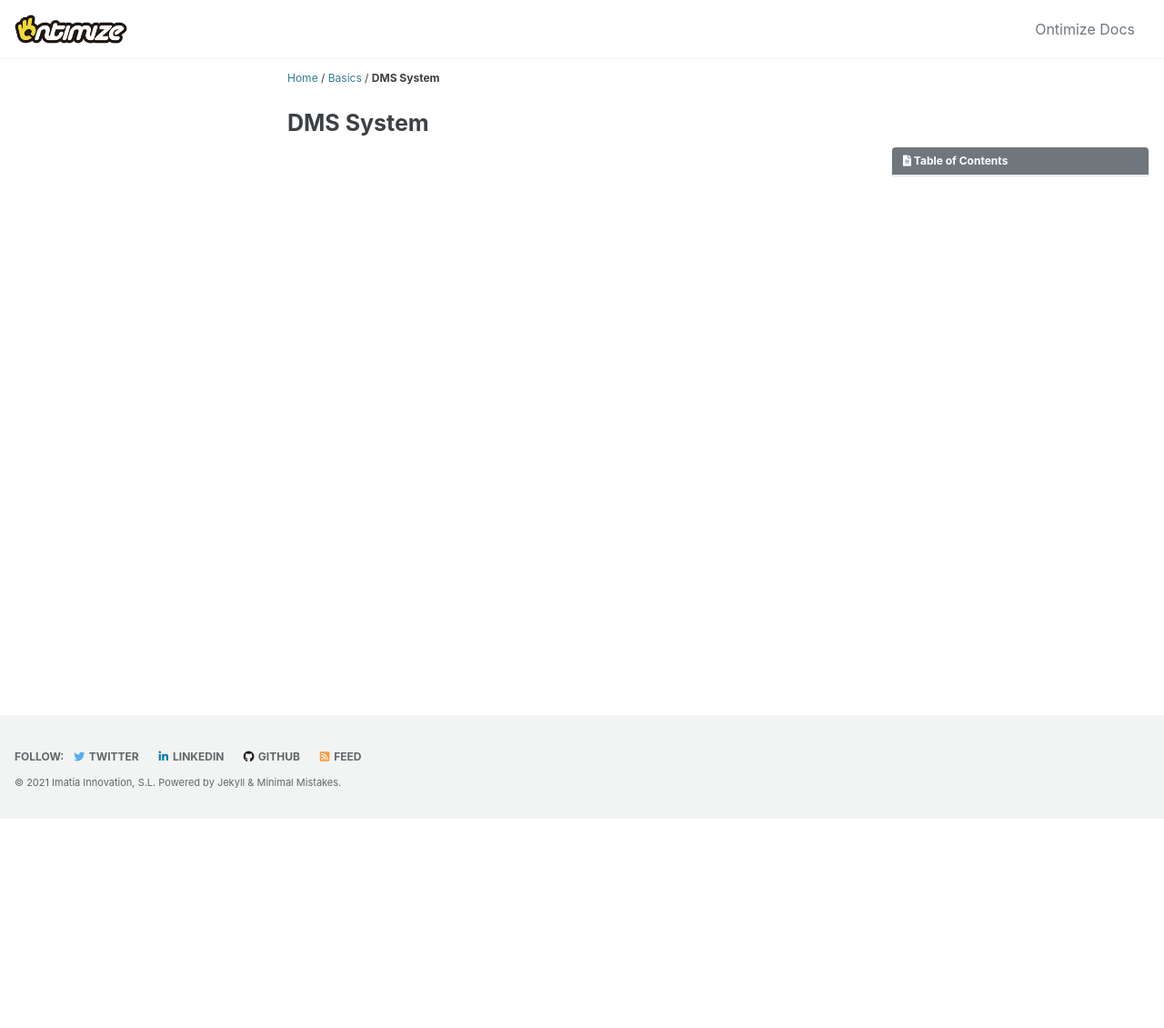
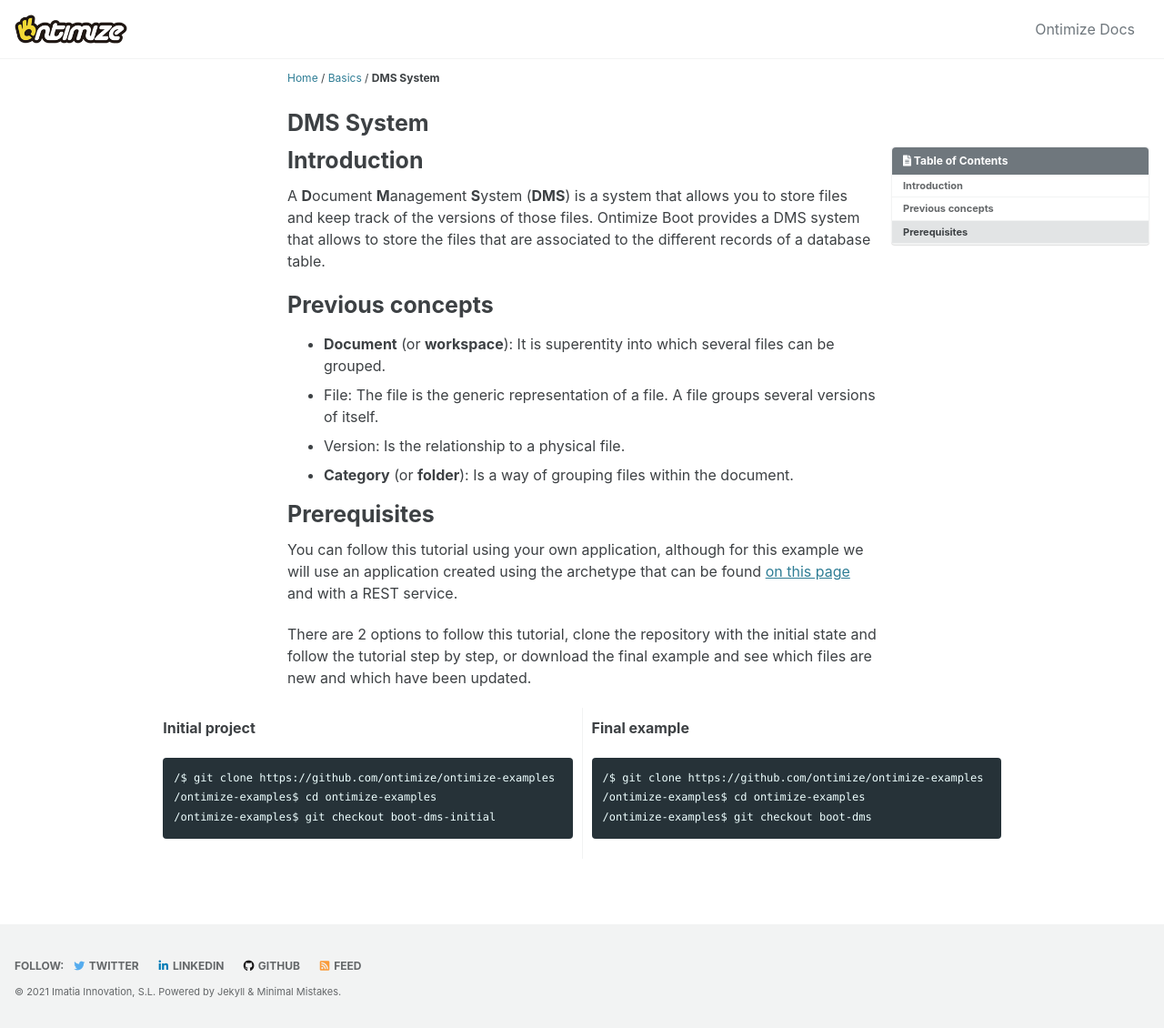
Before and after one commit to ontimize/ontimize-boot, a Jekyll site: the page built from _pages/basics_dms.md, in a window 1280 px wide. Shown: the whole page at 91% size. Built offline with Jekyll 4.4.1, drawn with Linux system fonts in a browser that asks for light colours; cached includes are drawn as plain includes; before the commit the page ends 900 px from its top, so only the background shows below that.

Commit message:
Add css grow

```diff
--- a/_pages/basics_dms.md
+++ b/_pages/basics_dms.md
@@ -7,3 +7,39 @@ toc_label: "Table of Contents"
 toc_sticky: true
 breadcrumbs: true
 ---
+
+# Introduction
+A **D**ocument **M**anagement **S**ystem (**DMS**) is a system that allows you to store files and keep track of the versions of those files. Ontimize Boot provides a DMS system that allows to store the files that are associated to the different records of a database table.
+
+# Previous concepts
+- **Document** (or **workspace**): It is superentity into which several files can be grouped.
+- File: The file is the generic representation of a file. A file groups several versions of itself.
+- Version: Is the relationship to a physical file.
+- **Category** (or **folder**): Is a way of grouping files within the document.
+
+# Prerequisites
+You can follow this tutorial using your own application, although for this example we will use an application created using the archetype that can be found [on this page](https://ontimize.github.io/ontimize-boot/getting_started/) and with a REST service.
+
+There are 2 options to follow this tutorial, clone the repository with the initial state and follow the tutorial step by step, or download the final example and see which files are new and which have been updated.
+
+<div class="multiColumnRow multiColumnRowJustify">
+<div class="multiColumn multiColumnGrow" >
+  {{ "**Initial project**
+
+    /$ git clone https://github.com/ontimize/ontimize-examples
+    /ontimize-examples$ cd ontimize-examples
+    /ontimize-examples$ git checkout boot-dms-initial"
+    | markdownify }}
+</div>
+<div class="verticalDivider"></div>
+<div class="multiColumn multiColumnGrow" >
+
+  {{ "**Final example**
+
+    /$ git clone https://github.com/ontimize/ontimize-examples
+    /ontimize-examples$ cd ontimize-examples
+    /ontimize-examples$ git checkout boot-dms"
+    | markdownify }}
+
+</div>
+</div>
--- a/assets/css/main.scss
+++ b/assets/css/main.scss
@@ -11,6 +11,14 @@
     display: flex;
 }
 
+.multiColumnRowJustify {
+    justify-content: center;
+}
+
+.multiColumnGrow {
+    flex-grow: 1;
+}
+
 .multiColumn {
     padding: 10px;
 }
```
